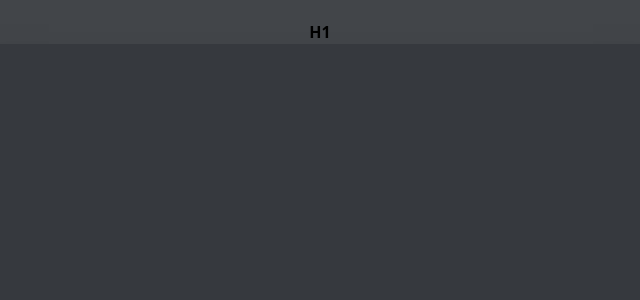
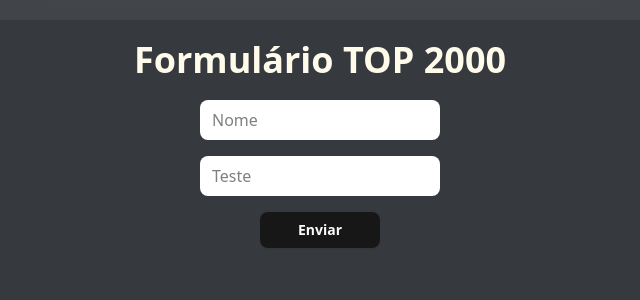
Before and after one commit to pedroalvesss/scpc-form-challenge, a Next.js app: page / in a window 1280 px wide. Shown: the top 300 px of the page, without its empty margins (320-960 px from the left). Built offline with nearby package versions, Linux system fonts and the light colour scheme.

Commit message:
feat: add form to home page

```diff
--- a/src/app/page.tsx
+++ b/src/app/page.tsx
@@ -1,12 +1,53 @@
+"use client";
+
+import { useForm } from "react-hook-form";
+import { Button } from "@/components/ui/button";
+
 export default function Home() {
+  const {
+    handleSubmit,
+    register,
+    formState: { errors },
+  } = useForm();
+
+  const handleFormSubmit = (data) => {
+    console.log(data);
+  };
+
   return (
     <div className="flex flex-col justify-center items-center mt-5">
-      <h1 className="font-bold">H1</h1>
-
       <div
         id="FormSpace"
         className="bg-discord w-180 h-200 flex flex-col items-center shadow-2xl"
-      ></div>
+      >
+        <h1 className="mt-5 text-4xl font-bold text-amber-50">
+          Formulário TOP 2000
+        </h1>
+        <div className="flex flex-col mt-5">
+          <form
+            onSubmit={handleSubmit(handleFormSubmit)}
+            className="flex w-full max-w-lg flex-col items-center gap-4"
+          >
+            <input
+              {...register("userName")}
+              type="text"
+              placeholder="Nome"
+              className="bg-white h-10 w-60 rounded-md px-3 py-1"
+            />
+
+            <input
+              {...register("Teste")}
+              type="text"
+              placeholder="Teste"
+              className="bg-white h-10 w-60 rounded-md px-3 py-1"
+            />
+
+            <Button type="submit" className="h-auto w-30 font-bold">
+              Enviar
+            </Button>
+          </form>
+        </div>
+      </div>
     </div>
   );
 }
```
